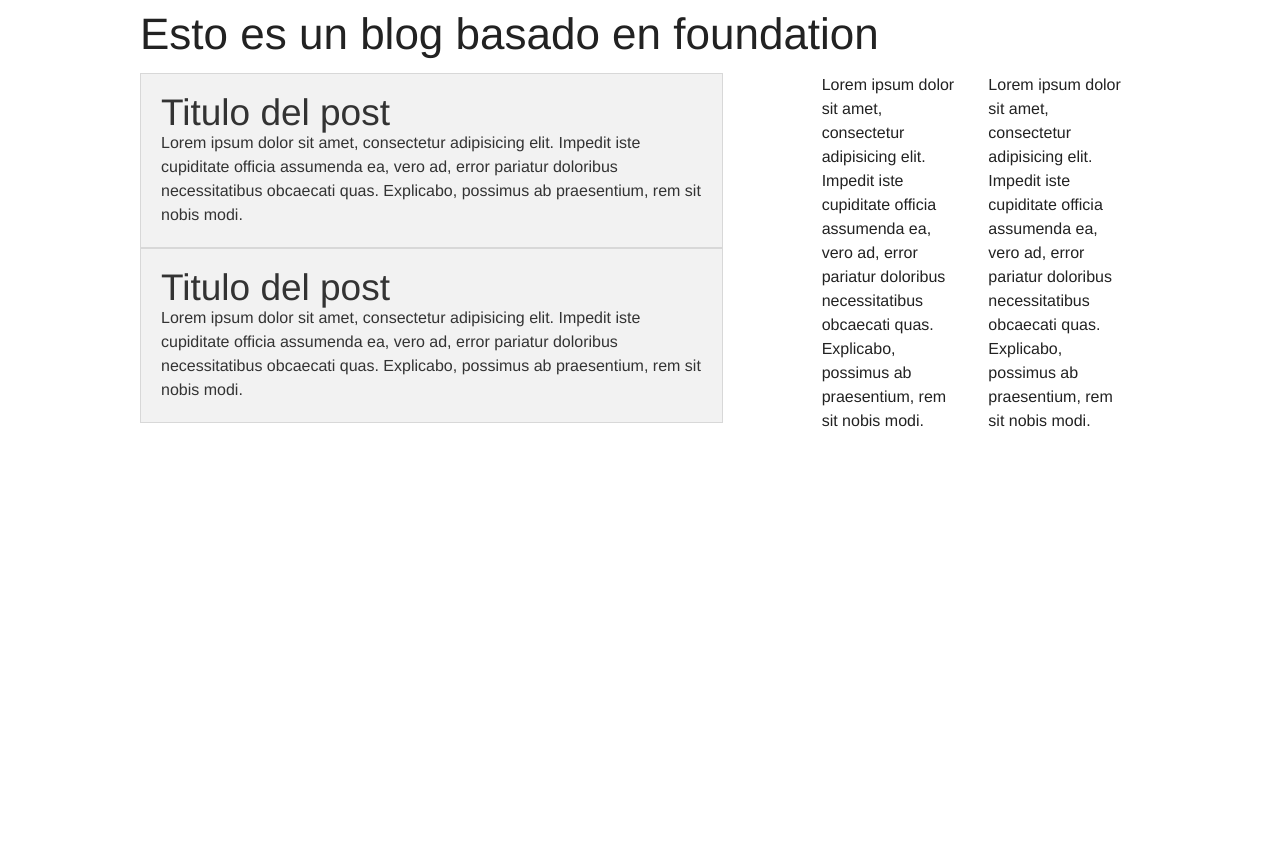
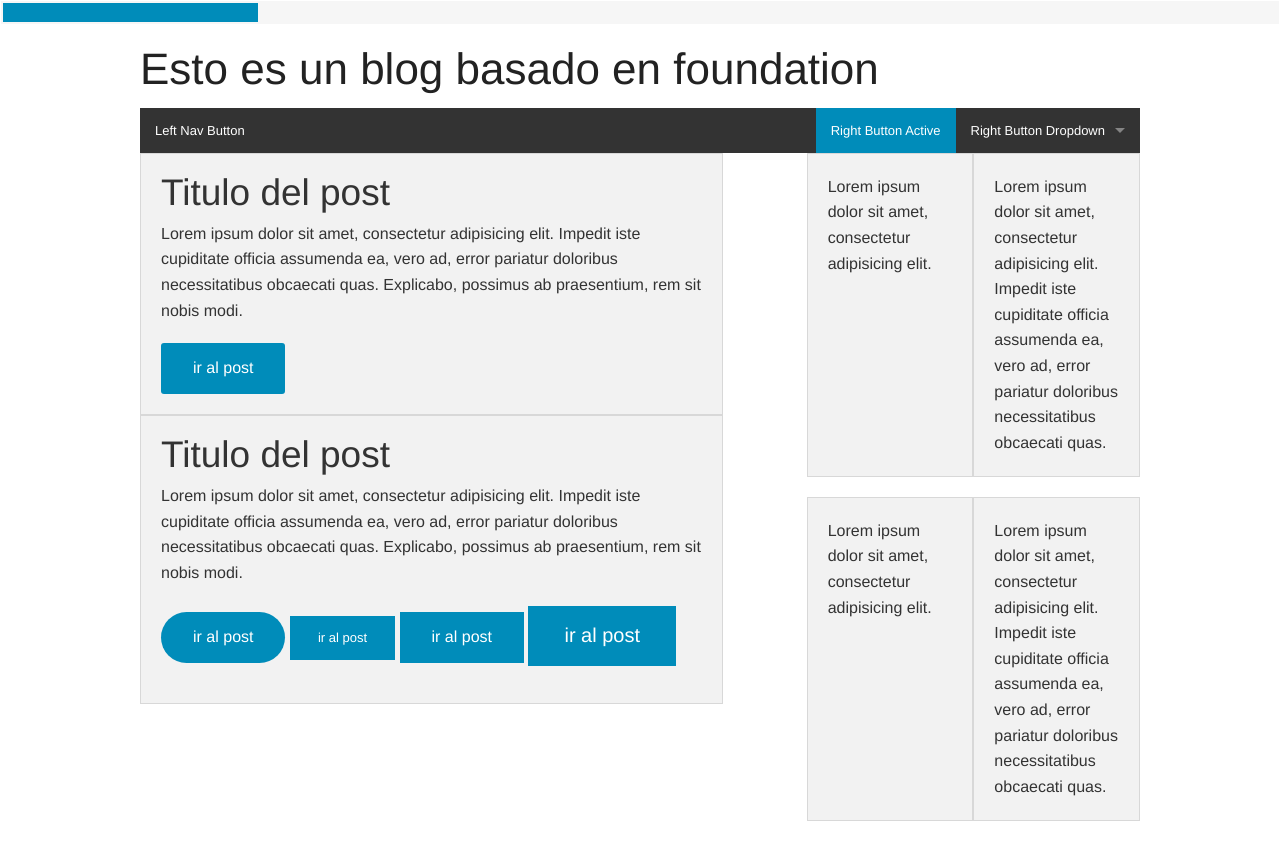
Before and after one commit to poliverach/platzi, a plain HTML site: page Curso Profesional de Frontend/02_Github, Frameworks de CSS y OOCSS con Foundation/index.html in a window 1280 px wide. Before the commit the page ends 800 px from the top, so only its background shows below. Drawn offline with Linux system fonts and the light colour scheme.

Commit message:
Index
Fin

```diff
--- a/Curso Profesional de Frontend/02_Github, Frameworks de CSS y OOCSS con Foundation/index.html
+++ b/Curso Profesional de Frontend/02_Github, Frameworks de CSS y OOCSS con Foundation/index.html
@@ -7,27 +7,65 @@
   <script src="foundation551/js/vendor/modernizr.js"></script>
 </head>
 <body>
+  <div class="progress">
+    <span class="meter" style="width: 20%;"></span>
+  </div>
   <header class="row">
     <h1>Esto es un blog basado en foundation</h1>
+    <nav class="top-bar" data-topbar role="navigation">
+      <ul class="title-area">
+        <li class="name"></li>
+        <li class="toggle-topbar menu-icon"><a href="#"><span>Menu</span></a></li>
+      </ul>
+      <section class="top-bar-section">
+        <ul class="right">
+          <li class="active"><a href="#">Right Button Active</a></li>
+          <li class="has-dropdown">
+            <a href="#">Right Button Dropdown</a>
+            <ul class="dropdown">
+              <li><a href="#">First link in dropdown</a></li>
+              <li class="active"><a href="#">Active link in dropdown</a></li>
+            </ul>
+          </li>
+        </ul>
+        <ul class="left">
+          <li><a href="#">Left Nav Button</a></li>
+        </ul>
+      </section>
+    </nav>
+
   </header>
   <section class="row">
-    <section class="small-7 columns">
+    <section class="small-12 medium-8 large-7 columns">
       <article class="row panel">
         <h2>Titulo del post</h2>
-        Lorem ipsum dolor sit amet, consectetur adipisicing elit. Impedit iste cupiditate officia assumenda ea, vero ad, error pariatur doloribus necessitatibus obcaecati quas. Explicabo, possimus ab praesentium, rem sit nobis modi.
+        <p>Lorem ipsum dolor sit amet, consectetur adipisicing elit. Impedit iste cupiditate officia assumenda ea, vero ad, error pariatur doloribus necessitatibus obcaecati quas. Explicabo, possimus ab praesentium, rem sit nobis modi.</p>
+        <a href="" class="button radius">ir al post</a>
       </article>
       <article class="row panel">
         <h2>Titulo del post</h2>
-        Lorem ipsum dolor sit amet, consectetur adipisicing elit. Impedit iste cupiditate officia assumenda ea, vero ad, error pariatur doloribus necessitatibus obcaecati quas. Explicabo, possimus ab praesentium, rem sit nobis modi.
+        <p>Lorem ipsum dolor sit amet, consectetur adipisicing elit. Impedit iste cupiditate officia assumenda ea, vero ad, error pariatur doloribus necessitatibus obcaecati quas. Explicabo, possimus ab praesentium, rem sit nobis modi.</p>
+        <a href="" class="button round">ir al post</a>
+        <a href="" class="button small">ir al post</a>
+        <a href="" class="button medium">ir al post</a>
+        <a href="" class="button large">ir al post</a>
       </article>
     </section>
-    <section class="small-4 columns">
-      <section class="row">
-        <article class="small-6 columns">
-          Lorem ipsum dolor sit amet, consectetur adipisicing elit. Impedit iste cupiditate officia assumenda ea, vero ad, error pariatur doloribus necessitatibus obcaecati quas. Explicabo, possimus ab praesentium, rem sit nobis modi.
+    <section class="small-12 medium-4 large-4 columns">
+      <section class="row" data-equalizer>
+        <article class="small-6 columns panel" data-equalizer-watch>
+          <p>Lorem ipsum dolor sit amet, consectetur adipisicing elit.</p>
         </article>
-        <article class="small-6 columns">
-          Lorem ipsum dolor sit amet, consectetur adipisicing elit. Impedit iste cupiditate officia assumenda ea, vero ad, error pariatur doloribus necessitatibus obcaecati quas. Explicabo, possimus ab praesentium, rem sit nobis modi.
+        <article class="small-6 columns panel" data-equalizer-watch>
+          <p>Lorem ipsum dolor sit amet, consectetur adipisicing elit. Impedit iste cupiditate officia assumenda ea, vero ad, error pariatur doloribus necessitatibus obcaecati quas.</p>
+        </article>
+      </section>
+      <section class="row" data-equalizer>
+        <article class="small-6 columns panel" data-equalizer-watch>
+          <p>Lorem ipsum dolor sit amet, consectetur adipisicing elit.</p>
+        </article>
+        <article class="small-6 columns panel" data-equalizer-watch>
+          <p>Lorem ipsum dolor sit amet, consectetur adipisicing elit. Impedit iste cupiditate officia assumenda ea, vero ad, error pariatur doloribus necessitatibus obcaecati quas.</p>
         </article>
       </section>
     </section>
```
